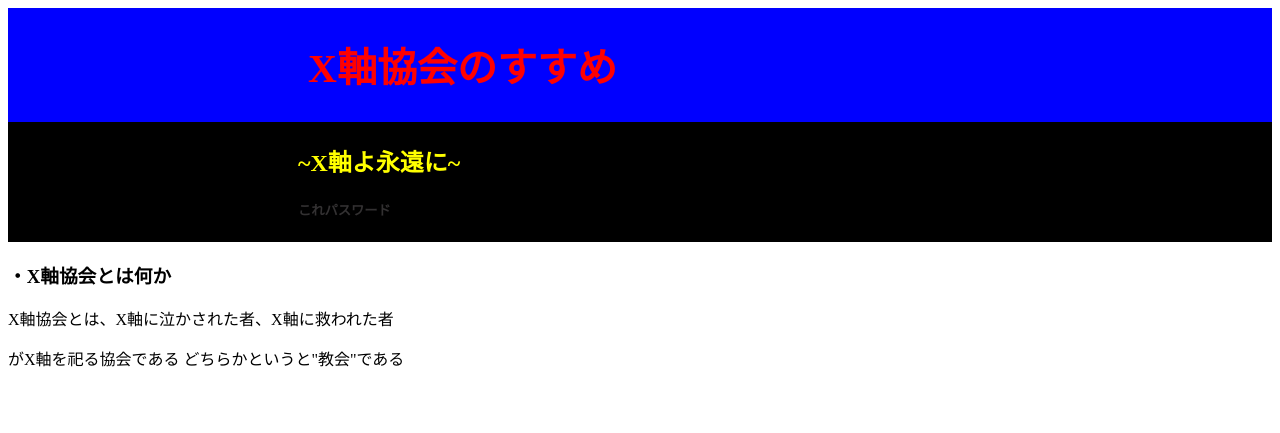
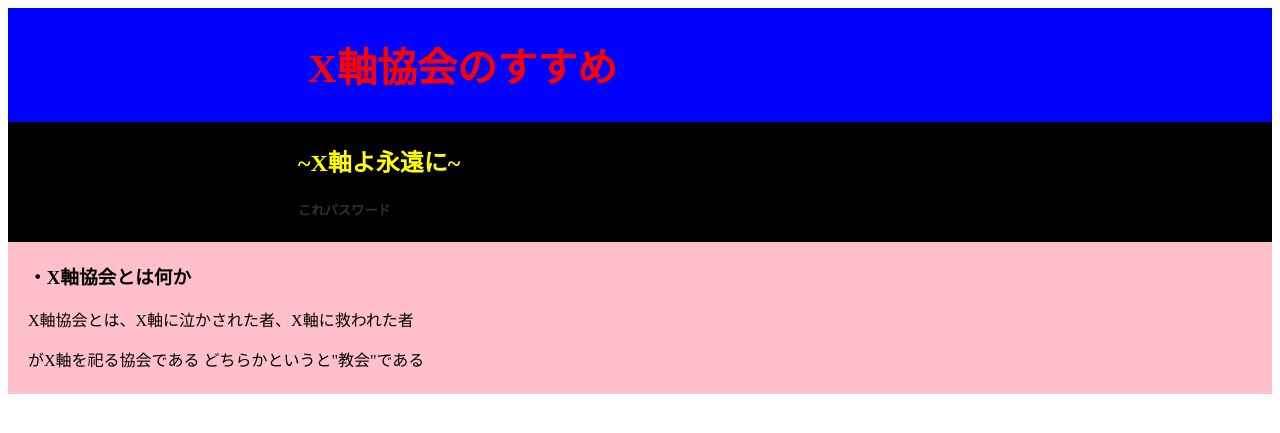
Before and after one commit to x202041/a, a PHP site: page / in a window 1280 px wide. Shown: the top 433 px of the page. Run offline with PHP 8.4, Linux system fonts and the light colour scheme.

Commit message:
Update stylesheet.css

```diff
--- a/stylesheet.css
+++ b/stylesheet.css
@@ -12,3 +12,9 @@
 .pw{
   color:#333132;
 }
+.main{
+  wight:100px;
+  height:150px;
+  padding:1px 20px;
+  background-color:#FFC0CB;
+}
```
